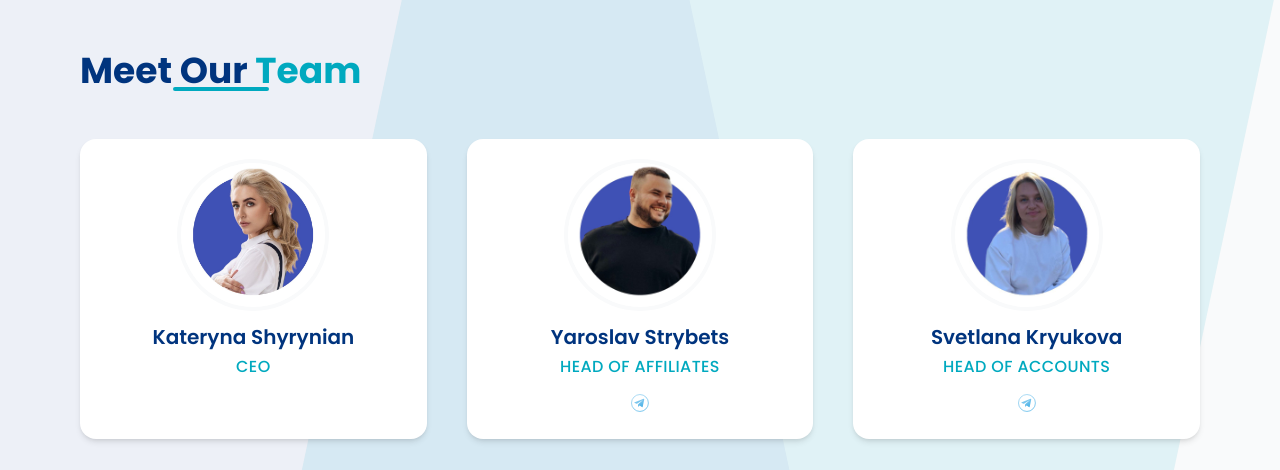
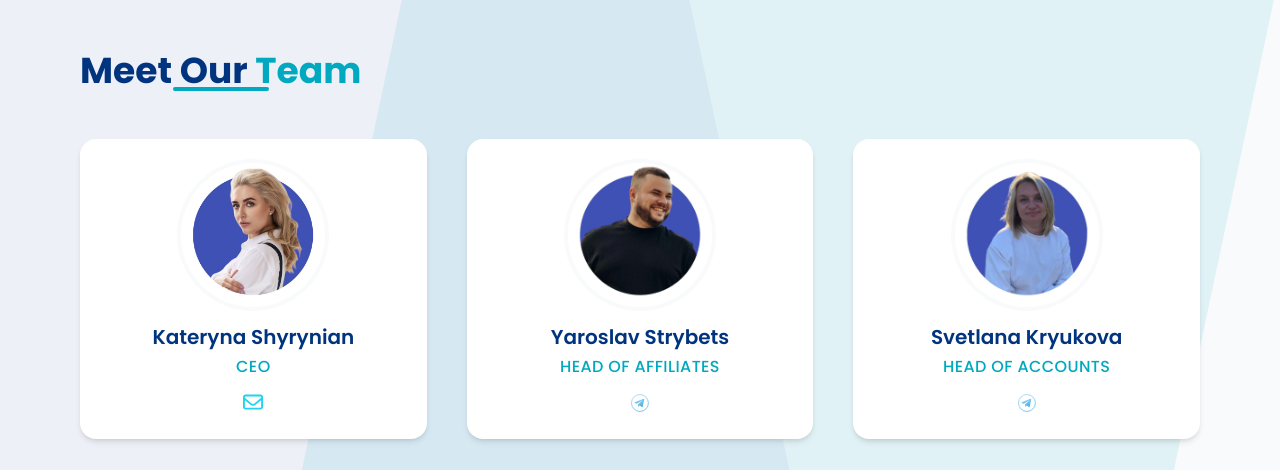
Before and after one commit to argirov77/demetra, a Next.js app: page / in a window 1280 px wide. Shown: the part 4197-4667 px from the top of the page. Built offline with nearby package versions, Linux system fonts and the light colour scheme.

Commit message:
Добавил почту  Катерины

```diff
--- a/package.json
+++ b/package.json
@@ -1,5 +1,7 @@
 {
   "dependencies": {
+    "@fortawesome/free-regular-svg-icons": "^6.7.2",
+    "@fortawesome/react-fontawesome": "^0.2.2",
     "autoprefixer": "^10.4.21",
     "framer-motion": "^12.6.2",
     "next": "latest",
--- a/src/components/Team.tsx
+++ b/src/components/Team.tsx
@@ -1,15 +1,17 @@
-// src/components/Team.tsx
 'use client'
 
 import React from 'react'
 import { motion } from 'framer-motion'
 import Image from 'next/image'
+import { FontAwesomeIcon } from '@fortawesome/react-fontawesome'
+import { faEnvelope } from '@fortawesome/free-regular-svg-icons'
 
 interface TeamMember {
   photo: string
   name: string
   role: string
   telegram?: string
+  email?: string
 }
 
 const teamMembers: TeamMember[] = [
@@ -17,7 +19,7 @@ const teamMembers: TeamMember[] = [
     photo: '/assets/team/Kateryna.jpg',
     name: 'Kateryna Shyrynian',
     role: 'CEO',
-    // без telegram для Катерины
+    email: 'ks@demetramedia.com',
   },
   {
     photo: '/assets/team/Yaroslav.jpg',
@@ -54,7 +56,7 @@ const teamMembers: TeamMember[] = [
 export default function Team() {
   return (
     <section id="team" className="relative bg-gray-50 py-20 overflow-hidden">
-      {/* декоративные диагонали */}
+      {/* decorative diagonals */}
       <div
         className="absolute top-0 right-0 w-2/3 h-full bg-teal opacity-10 transform rotate-12 origin-top-right pointer-events-none"
         aria-hidden="true"
@@ -65,7 +67,7 @@ export default function Team() {
       />
 
       <div className="relative z-10 max-w-6xl mx-auto px-4">
-        {/* заголовок секции */}
+        {/* section title */}
         <motion.h2
           initial={{ opacity: 0, y: 40 }}
           whileInView={{ opacity: 1, y: 0 }}
@@ -75,11 +77,10 @@ export default function Team() {
         >
           <span className="text-darkBlue">Meet Our</span>{' '}
           <span className="text-teal">Team</span>
-          {/* подчеркивание */}
           <span className="absolute bottom-0 left-1/2 w-24 h-1 bg-teal -translate-x-1/2 rounded-full" />
         </motion.h2>
 
-        {/* одна анимация появления для всей сетки */}
+        {/* one animation for the entire grid */}
         <motion.div
           initial={{ opacity: 0, y: 50 }}
           whileInView={{ opacity: 1, y: 0 }}
@@ -87,15 +88,23 @@ export default function Team() {
           transition={{ duration: 0.8, ease: 'easeOut' }}
           className="grid grid-cols-1 sm:grid-cols-2 lg:grid-cols-3 gap-10"
         >
-          {teamMembers.map((member) => (
+          {teamMembers.map((member) => {
+            const contactHref = member.telegram
+              ? `https://t.me/${member.telegram}`
+              : member.email
+              ? `mailto:${member.email}`
+              : undefined
+            const isEmail = Boolean(member.email)
+
+            return (
               <div
                 key={member.name}
                 className="group bg-white rounded-2xl shadow-md hover:shadow-2xl hover:scale-[1.03] transition-transform p-6 flex flex-col items-center text-center"
               >
-              {/* фото */}
-              {member.telegram ? (
+                {/* photo (clickable if contact link exists) */}
+                {contactHref ? (
                   <a
-                  href={`https://t.me/${member.telegram}`}
+                    href={contactHref}
                     target="_blank"
                     rel="noopener noreferrer"
                     className="relative w-36 h-36 mb-4 rounded-full overflow-hidden bg-teal-600 ring-4 ring-gray-50 transition-transform group-hover:scale-105"
@@ -120,10 +129,10 @@ export default function Team() {
                   </div>
                 )}
 
-              {/* имя */}
-              {member.telegram ? (
+                {/* name */}
+                {contactHref ? (
                   <a
-                  href={`https://t.me/${member.telegram}`}
+                    href={contactHref}
                     target="_blank"
                     rel="noopener noreferrer"
                     className="text-xl font-semibold text-darkBlue hover:text-teal transition-colors mb-1"
@@ -136,29 +145,38 @@ export default function Team() {
                   </p>
                 )}
 
-              {/* роль */}
+                {/* role */}
                 <p className="text-teal font-medium uppercase tracking-wide mb-3">
                   {member.role}
                 </p>
 
-              {/* иконка Telegram (только если есть ссылка) */}
-              {member.telegram && (
+                {/* bottom icon */}
+                {contactHref && (
                   <a
-                  href={`https://t.me/${member.telegram}`}
+                    href={contactHref}
                     target="_blank"
                     rel="noopener noreferrer"
                     className="mt-auto"
                   >
+                    {isEmail ? (
+                      <FontAwesomeIcon
+                        icon={faEnvelope}
+                        size="lg"
+                        style={{ color: '#22d3ee' }}
+                      />
+                    ) : (
                       <Image
                         src="/assets/icons/telegram.svg"
                         alt="Telegram"
                         width={24}
                         height={24}
                       />
+                    )}
                   </a>
                 )}
               </div>
-          ))}
+            )
+          })}
         </motion.div>
       </div>
     </section>
```
Also changed, not shown: 1 other file (tests, documents, lock files or other folders). Lines whose indentation alone changed are shown as unchanged.
